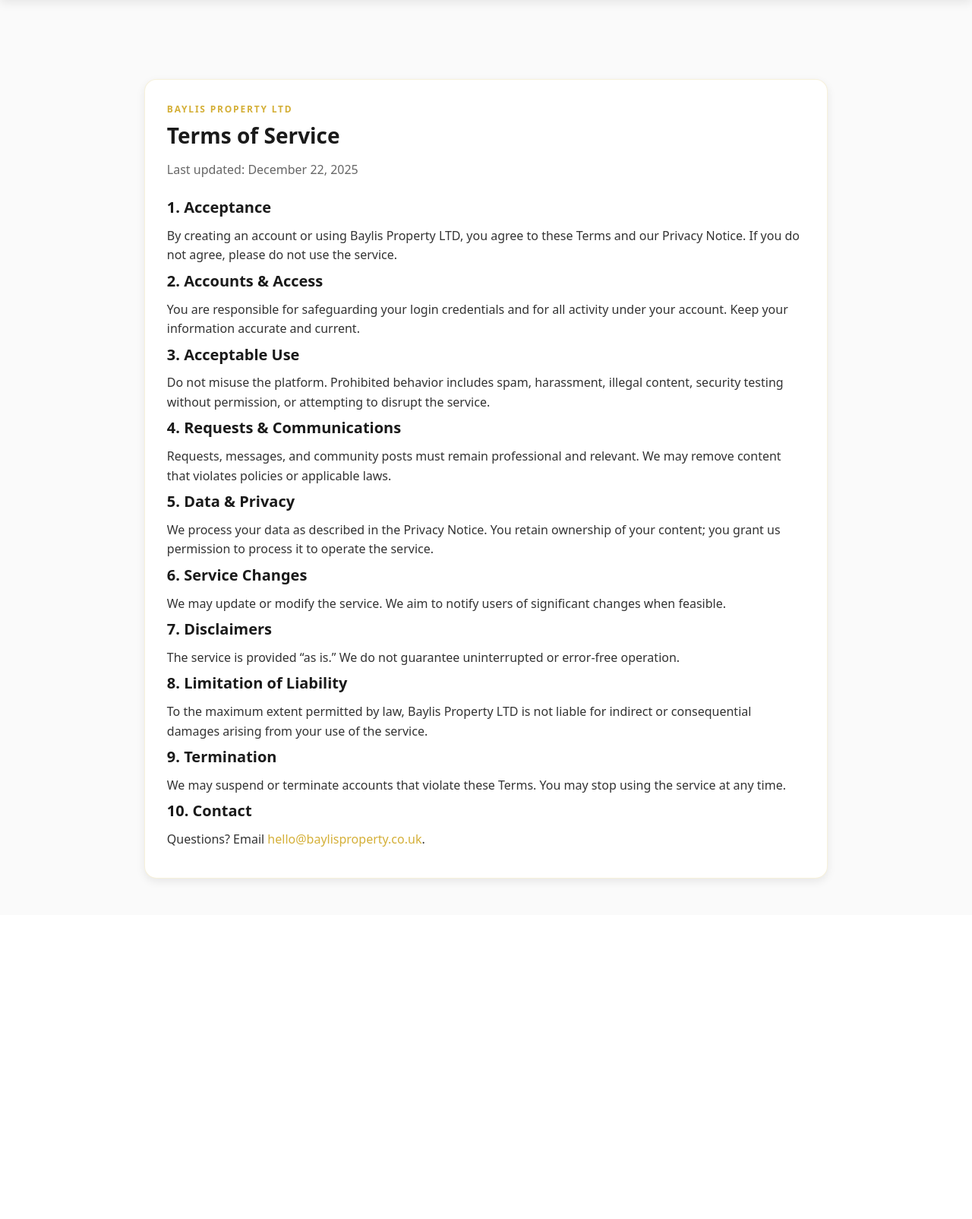
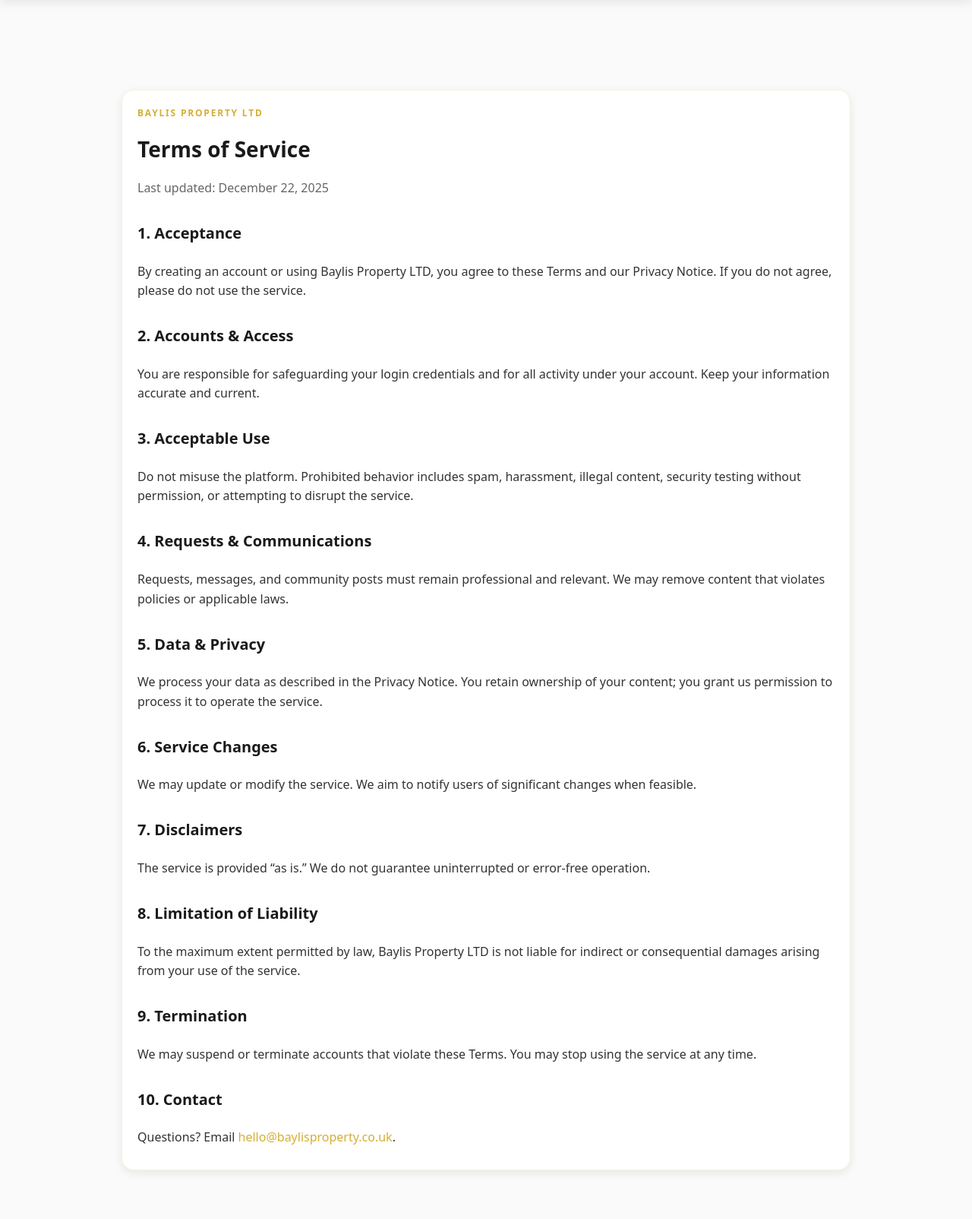
Before and after one commit to McauleeMaddison/Baylis-Property-LTD, a PHP site: page /terms.html in a window 1280 px wide. Shown: the part 70-1674 px from the top of the page at 76% size. Before the commit the page ends 1232 px from the top, so only its background shows below. Run offline with PHP 8.4, Linux system fonts and the light colour scheme.

Commit message:
Polish legal pages layout and spacing

```diff
--- a/css/style.css
+++ b/css/style.css
@@ -172,6 +172,18 @@ select:focus-visible, textarea:focus-visible {
   .nav-links.show { max-height: 520px; }
   .nav-links a { padding:.9rem 1rem; }
 }
+.legal-main { padding: 110px 0 64px; max-width: 960px; }
+.legal-card {
+  background: var(--bg-elevated);
+  border: 1px solid var(--accent-soft-bd);
+  border-radius: var(--radius-lg);
+  box-shadow: var(--shadow);
+  padding: var(--space-5);
+  display: grid;
+  gap: var(--space-3);
+}
+.legal-card h1 { margin-bottom: var(--space-2); }
+.legal-card h3 { margin-top: var(--space-3); }
 .hero {
   background: radial-gradient(circle at top right, rgba(212, 175, 55, 0.15), transparent 55%), var(--bg-light);
   padding: var(--space-6) 0 var(--space-6);
--- a/terms.html
+++ b/terms.html
@@ -30,11 +30,11 @@
     </nav>
   </header>
 
-  <main id="content" class="container" style="padding: 96px 0 48px; max-width: 900px;">
-    <section class="card" style="padding: 1.8rem; box-shadow: var(--shadow); border: 1px solid var(--accent-soft-bd); border-radius: var(--radius-lg); background: var(--bg-elevated);">
+  <main id="content" class="container legal-main">
+    <section class="legal-card terms-of-service">
       <p class="eyebrow">Baylis Property LTD</p>
-      <h1 style="margin-bottom: 1rem;">Terms of Service</h1>
-      <p class="muted" style="margin-bottom: 1.5rem;">Last updated: December 22, 2025</p>
+      <h1>Terms of Service</h1>
+      <p class="muted">Last updated: December 22, 2025</p>
 
       <h3>1. Acceptance</h3>
       <p>By creating an account or using Baylis Property LTD, you agree to these Terms and our Privacy Notice. If you do not agree, please do not use the service.</p>
```
Also changed, not shown: privacy.html (+4 -4 lines).
